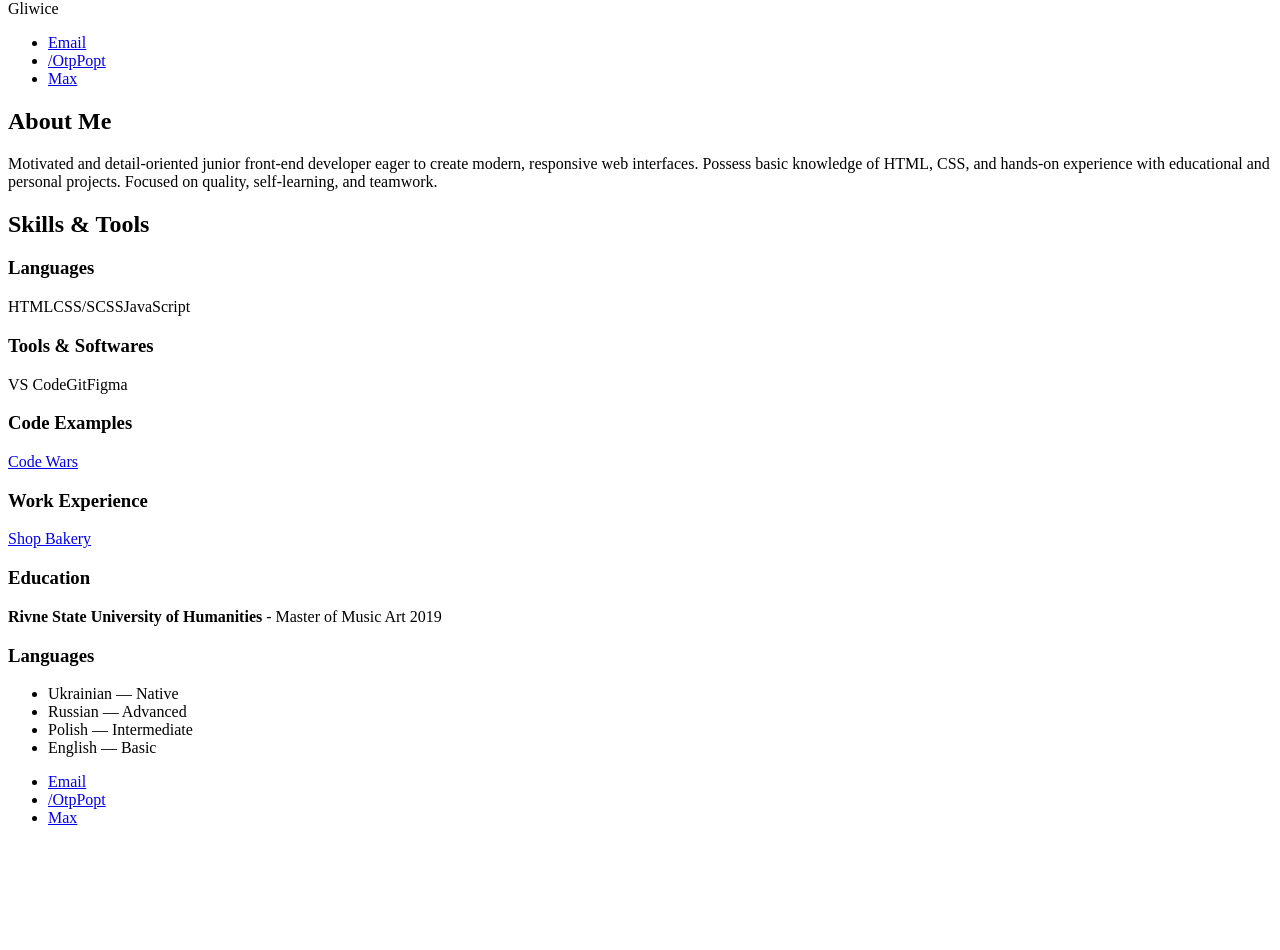
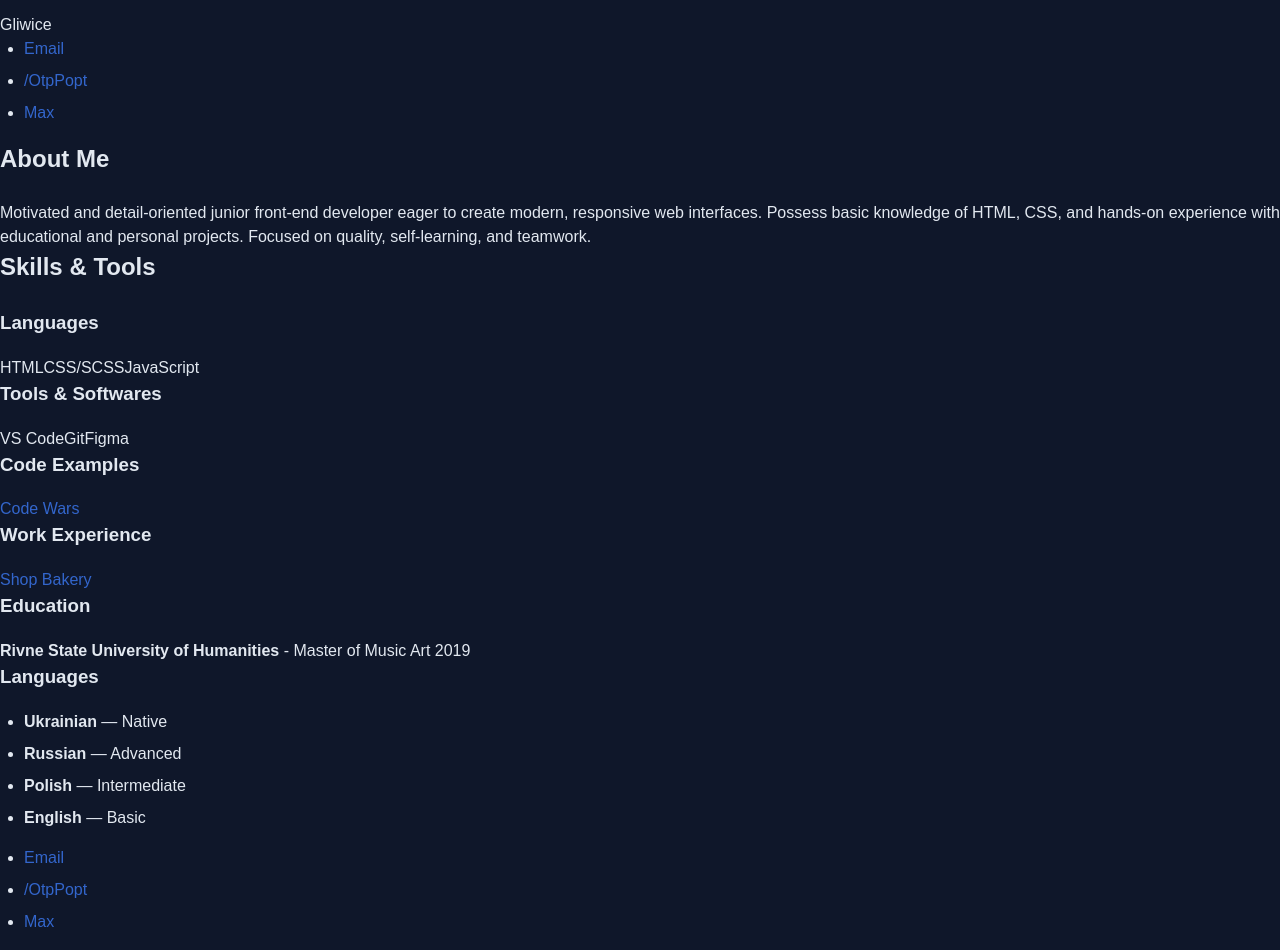
Before and after one commit to OtpPopt/rsschool-cv, a plain HTML site: page index.html in a window 1280 px wide. Shown: the part 127-1077 px from the top of the page. Before the commit the page ends 970 px from the top, so only its background shows below. Drawn offline with Linux system fonts and the light colour scheme.

Commit message:
style: reset basic css style and add default style

```diff
--- a/index.html
+++ b/index.html
@@ -76,10 +76,10 @@
             </div>
             <div>
                 <ul>
-                    <li>Ukrainian — Native</li>
-                    <li>Russian — Advanced</li>
-                    <li>Polish — Intermediate</li>
-                    <li>English — Basic</li>
+                    <li><strong>Ukrainian</strong> — Native</li>
+                    <li><strong>Russian</strong> — Advanced</li>
+                    <li><strong>Polish</strong> — Intermediate</li>
+                    <li><strong>English</strong> — Basic</li>
                 </ul>
             </div>
         </section>
--- a/style.css
+++ b/style.css
@@ -0,0 +1,46 @@
+* {
+    margin: 0;
+    padding: 0;
+    box-sizing: border-box;
+}
+
+
+body {
+    font-family: "Plus Jakarta Sans", sans-serif;
+    font-size: 16px;
+    color: #e2e8f0;
+    background-color: #0f172a;
+    line-height: 1.5;
+}
+
+h1,
+h2,
+h3,
+h4,
+h5,
+h6 {
+    font-family: "Plus Jakarta Sans", sans-serif;
+    font-weight: bold;
+    margin-bottom: 1em;
+}
+
+a {
+    color: #3366cc;
+    text-decoration: none;
+    transition: color 0.2s;
+}
+
+a:hover {
+    color: #003366;
+    text-decoration: underline;
+}
+
+ul,
+ol {
+    margin-left: 1.5em;
+    margin-bottom: 1em;
+}
+
+li {
+    margin-bottom: 0.5em;
+}
```
